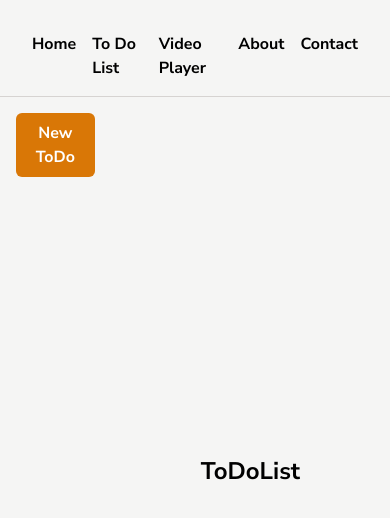
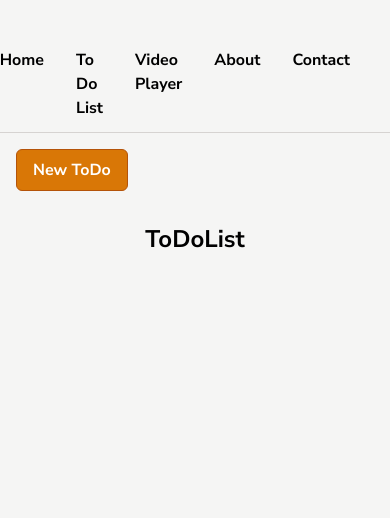
Before and after one commit to LeePaulison/portfolio, a React (Vite) app: page /projects/todo in a window 390 px wide. Shown: the top 518 px of the page. Built offline with nearby package versions, Linux system fonts and the light colour scheme.

Commit message:
CSS Tweaks

```diff
--- a/src/index.css
+++ b/src/index.css
@@ -51,17 +51,18 @@
     @apply hover:bg-amber-900;
   }
 
-  a.button {
-    @apply bg-amber-500;
-    @apply text-white;
+  a:not(.nav-link) {
     @apply font-bold;
     @apply p-2;
     @apply rounded-md;
-    @apply transition-colors;
+    @apply hover:text-amber-900;
+    @apply hover:underline;
+    @apply hover:underline-offset-4;
+    @apply transition-all;
     @apply duration-300;
     @apply ease-in-out;
-    @apply hover:bg-amber-700;
   }
+
   select {
     @apply border-2;
     @apply border-stone-300;
@@ -95,6 +96,8 @@
     @apply font-bold;
     @apply py-2;
     @apply px-4;
+    @apply border;
+    @apply border-amber-700;
     @apply rounded-md;
     @apply transition-colors;
     @apply duration-300;
@@ -142,6 +145,22 @@
     @apply list-disc;
     @apply pl-4;
     @apply list-inside;
+  }
+  .nav-link {
+    @apply border;
+    @apply border-amber-700;
+    @apply rounded-md;
+    @apply py-2;
+    @apply px-4;
+    @apply font-bold;
+    @apply text-base;
+    @apply no-underline;
+    @apply text-stone-800;
+    @apply hover:bg-amber-700;
+    @apply hover:text-stone-50;
+    @apply transition-all;
+    @apply duration-300;
+    @apply ease-in-out;
   }
 }
 
--- a/src/pages/projects/todo.jsx
+++ b/src/pages/projects/todo.jsx
@@ -15,21 +15,17 @@ export const ToDo = () => {
   console.log("List", list);
 
   return (
-    <div className='flex sm:flex-col md:flex-row h-full'>
-      <div className='flex sm:flex-row md:flex-col sm:w-full md:h-full md:w-2/12 md:border-r border-stone-300 p-4'>
+    <div className='flex flex-col md:flex-row h-full'>
+      <div className='flex flex-row gap-4 md:flex-col sm:w-full md:h-full md:w-4/12 xl:w-2/12 md:border-r border-stone-300 p-4'>
         <NewToDo />
         {list.length > 0 &&
           list.map((todo) => (
-            <NavLink
-              key={todo.id}
-              to={`/projects/todo/${todo.id}`}
-              className='p-2 my-2 hover:bg-amber-700 hover:text-stone-50 border border-amber-700 rounded-md'
-            >
+            <NavLink key={todo.id} to={`/projects/todo/${todo.id}`} className='nav-link'>
               {todo.title}
             </NavLink>
           ))}
       </div>
-      <div className='flex flex-col justify-center items-center w-full'>
+      <div className='flex flex-col justify-center items-center w-full p-4'>
         {location.pathname === "/projects/todo" ? <ToDoList list={list} /> : <Outlet />}
       </div>
     </div>
--- a/src/root.jsx
+++ b/src/root.jsx
@@ -1,24 +1,13 @@
-import { Outlet, NavLink, useLocation, useNavigate } from "react-router-dom";
+import { Outlet, NavLink, useLocation } from "react-router-dom";
 // components
 import { Welcome } from "./pages/welcome";
 
 export const Root = () => {
   const location = useLocation();
-  const navigate = useNavigate();
-
-  const handleSelect = (e) => {
-    navigate(e.target.value);
-  };
-
-  const handleSelectClick = (e) => {
-    if (location.pathname !== e.target.value) {
-      navigate(e.target.value);
-    }
-  };
 
   return (
     <div className='container h-full mx-auto flex flex-col'>
-      <header className='w-full p-8 pb-4 border-b border-stone-300'>
+      <header className='w-full px-8 pb-1 pt-10 border-b border-stone-300'>
         <div className='flex flex-row justify-end gap-4'>
           <NavLink className='font-lg font-bold' to='/'>
             Home
```
